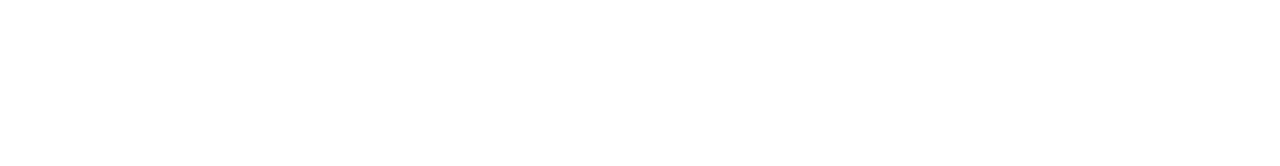
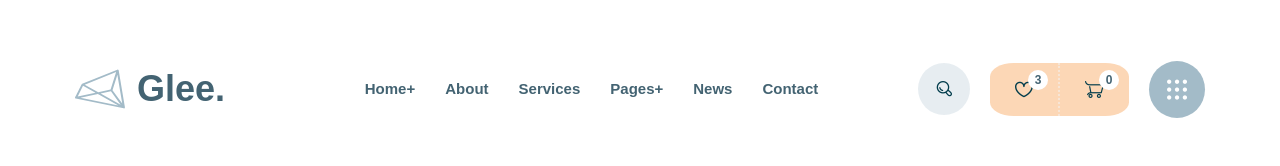
Before and after one commit to VictoriaKonuhova/Glee, a website: page app/index.html in a window 1280 px wide. Drawn offline with nearby package versions, Linux system fonts and the light colour scheme; files that its build step writes are made by us from their sources.

Commit message:
added header, added fonts

```diff
--- a/app/index.html
+++ b/app/index.html
@@ -1,5 +1,6 @@
 <!DOCTYPE html>
 <html lang="en">
+
 <head>
   <meta charset="UTF-8">
   <meta http-equiv="X-UA-Compatible" content="IE=edge">
@@ -7,11 +8,63 @@
   <title>Document</title>
   <link rel="stylesheet" href="css/style.min.css">
 </head>
+
 <body>
-  <img src="app/images/1.jpg" alt="">
+  <header class="header">
+    <div class="header__container">
+      <div class="header__inner">
+        <a class="logo" href="#">
+          <img class="logo__img" src="images/logo.svg" alt="logo">
+          <span class="logo__text">Glee.</span>
+        </a>
+        <nav class="menu">
+          <ul class="menu__list">
+            <li class="menu__list-item">
+              <a class="menu__list-link" href="#">Home+</a>
+            </li>
+            <li class="menu__list-item">
+              <a class="menu__list-link" href="#">About</a>
+            </li>
+            <li class="menu__list-item">
+              <a class="menu__list-link" href="#">Services</a>
+            </li>
+            <li class="menu__list-item">
+              <a class="menu__list-link" href="#">Pages+</a>
+            </li>
+            <li class="menu__list-item">
+              <a class="menu__list-link" href="#">News</a>
+            </li>
+            <li class="menu__list-item">
+              <a class="menu__list-link" href="#">Contact</a>
+            </li>
+          </ul>
+        </nav>
+        <div class="user-nav">
+          <a class="user-nav__link user-nav__search" href="#">
+            <img class="user-nav__link-img user-nav__search-img" src="images/icons/search.png" alt="search">
+          </a>
+          <div class="user-nav__items">
+            <a class="user-nav__link user-nav__heart" href="#">
+              <img class="user-nav__link-img user-nav__heart-img" src="images/icons/heart.png" alt="heart">
+              <span class="user-nav__num">3</span>
+            </a>
+            <a class="user-nav__link user-nav__box" href="#">
+              <img class="user-nav__link-img user-nav__box-img" src="images/icons/box.png" alt="box">
+              <span class="user-nav__num">0</span>
+            </a>
+          </div>
+          <a class="user-nav__link user-nav__menu" href="#">
+            <img class="user-nav__link-img user-nav__menu-img" src="images/icons/menu.png" alt="menu">
+          </a>
+        </div>
+      </div>
+    </div>
+  </header>
+  <main class="main"></main>
 
 
-
+  <footer class="footer"></footer>
   <script src="js/main.min.js"></script>
 </body>
+
 </html>
--- a/app/scss/_fonts.scss
+++ b/app/scss/_fonts.scss
@@ -0,0 +1,39 @@
+@font-face {
+  font-family: 'Rubik-Regular', sans-serif;
+  font-weight: 400;
+  font-style: normal;
+  src: local('Rubik-Regular'),
+       url('../fonts/Rubik-Regular.woff2') format('woff2'),
+       url('../fonts/Rubik-Regular.woff') format('woff');
+  font-display: swap;
+}
+
+@font-face {
+  font-family: 'Rubik-Medium', sans-serif;
+  font-weight: 500;
+  font-style: normal;
+  src: local('Rubik-Medium'),
+       url('../fonts/Rubik-Medium.woff2') format('woff2'),
+       url('../fonts/Rubik-Medium.woff') format('woff');
+  font-display: swap;
+}
+
+@font-face {
+  font-family: 'DMSans-Regular', sans-serif;
+  font-weight: 400;
+  font-style: normal;
+  src: local('DMSans-Regular'),
+       url('../fonts/DMSans-Regular.woff2') format('woff2'),
+       url('../fonts/DMSans-Regular.woff') format('woff');
+  font-display: swap;
+}
+
+@font-face {
+  font-family: 'DMSans-Bold', sans-serif;
+  font-weight: 700;
+  font-style: normal;
+  src: local('DMSans-Bold'),
+       url('../fonts/DMSans-Bold.woff2') format('woff2'),
+       url('../fonts/DMSans-Bold.woff') format('woff');
+  font-display: swap;
+}
--- a/app/scss/_global.scss
+++ b/app/scss/_global.scss
@@ -0,0 +1,30 @@
+html,
+body {
+  height: 100%;
+}
+
+body {
+  color: $default;
+  font-size: 14px;
+  line-height: 24px;
+  @extend %rubik-400;
+  display: flex;
+  flex-direction: column;
+}
+
+.main {
+  flex-grow: 1;
+}
+
+.container {
+  max-width: 1170px;
+  margin: 0 auto;
+  padding: 0 15px;
+}
+
+a {
+  color: $default;
+  font-size: 14px;
+  line-height: 24px;
+  @extend %rubik-400;
+}
--- a/app/scss/_vars.scss
+++ b/app/scss/_vars.scss
@@ -0,0 +1,24 @@
+$default: #7b7b7b;
+$title: #191919;
+$accent:#436372;
+$bg:#fcd7b6;
+
+%rubik-400{
+  font-family: 'Rubik-Regular', sans-serif;
+  font-weight: 400;
+}
+
+%rubik-500{
+  font-family: 'Rubik-Medium', sans-serif;
+  font-weight: 500;
+}
+
+%dmsans-400{
+  font-family: 'DMSans-Regular', sans-serif;
+  font-weight: 400;
+}
+
+%dmsans-700{
+  font-family: 'DMSans-Bold', sans-serif;
+  font-weight: 700;
+}
--- a/app/scss/style.scss
+++ b/app/scss/style.scss
@@ -1,9 +1,102 @@
-@import 'vars';
-@import 'fonts';
-@import 'reset';
-@import 'global';
+@import "vars";
+@import "fonts";
+@import "reset";
+@import "global";
 
+.header {
+  padding: 60px 0 45px;
+  background-color: #fff;
+  &__container {
+    max-width: 1770px;
+    margin: 0 auto;
+    padding: 0 75px;
+  }
+  &__inner {
+    display: flex;
+    align-items: center;
+    justify-content: space-between;
+  }
+}
 
+.logo {
+  display: flex;
+  align-items: center;
+  padding-right: 40px;
+  &__img {
+    width: 50px;
+    height: 40px;
+  }
+  &__text {
+    font-size: 36px;
+    line-height: 58px;
+    color: $accent;
+    @extend %dmsans-700;
+    padding-left: 12px;
+  }
+}
+.menu {
+  &__list {
+    display: flex;
+  }
+  &__list-link {
+    color: $accent;
+    font-size: 15px;
+    line-height: 12px;
+    @extend %dmsans-700;
+  }
+  &__list-item + .menu__list-item {
+    margin-left: 30px;
+  }
+}
 
+.user-nav {
+  display: flex;
+  align-items: center;
+  &__link {
+    border-radius: 50%;
+    position: relative;
+  }
+  &__search {
+    background-color: #a3bbc842;
+    margin-right: 20px;
+  }
+  &__search-img,
+  &__menu-img {
+    padding: 18px;
+  }
+  &__heart {
+    border-right: 2px solid #f7e5d5;
+    border-radius: 0;
+    border-right-style: dotted;
+  }
+  &__heart-img,
+  &__box-img {
+    padding: 18px 25px;
+  }
+  &__items {
+    display: flex;
+    align-items: center;
+    border-radius: 17%/26%;
+    margin-right: 20px;
+    background-color: $bg;
+  }
+  &__menu {
+    background-color: #a3bbc8;
+  }
+  &__num {
+    position: absolute;
+    width: 20px;
+    height: 20px;
+    border-radius: 50%;
+    background-color: #fff;
+    color: $accent;
+    text-align: center;
+    bottom: 26px;
+    right: 10px;
+    font-size: 12px;
+    line-height: 20px;
+    @extend %dmsans-700;
+  }
+}
 
-@import 'media';
+@import "media";
```
Also changed, not shown: app/images/icons/box.png (added), app/images/icons/heart.png (added), app/images/icons/menu.png (added), app/images/icons/search.png (added), app/images/logo.svg (added).
